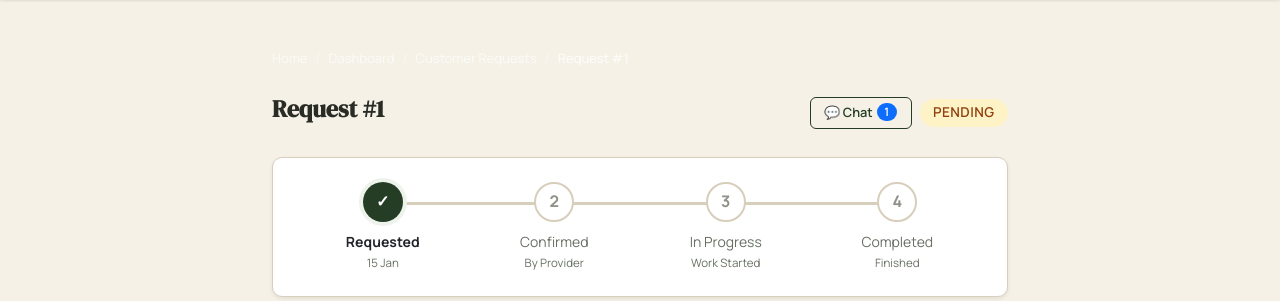
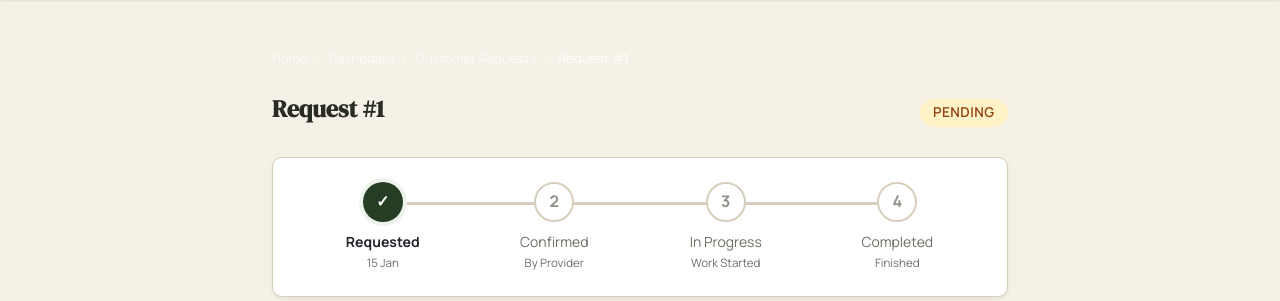
Before and after one commit to rohansheikwal/NearNest, a Django app: page /bookings/request/1/detail/ in a window 1280 px wide. Shown: the part 74-375 px from the top of the page. Run offline with Django 5.2, Linux system fonts and the light colour scheme; a user stored in the database is signed in; tables that the repository leaves empty hold one stand-in row (values such as "Sample post"); grey boxes marked "Sample" are stand-in pictures; data that the repository does not hold is empty.

Commit message:
Remove top header chat button; keep floating bottom-right chat button

```diff
--- a/templates/bookings/request_detail.html
+++ b/templates/bookings/request_detail.html
@@ -20,18 +20,9 @@
 
       <div class="d-flex align-items-center justify-content-between mb-4 flex-wrap gap-3">
         <h1 style="font-size:1.5rem;">Request #{{ service_request.pk }}</h1>
-        <div class="d-flex align-items-center gap-2">
-          <button type="button" class="btn btn-outline-primary btn-sm d-inline-flex align-items-center gap-1"
-                  data-bs-toggle="offcanvas" data-bs-target="#bookingChatDrawer">
-            <span>💬 Chat</span>
-            {% if booking_messages %}
-            <span class="badge bg-primary text-white rounded-pill">{{ booking_messages|length }}</span>
-            {% endif %}
-          </button>
-          <span class="badge {{ service_request.get_status_badge_class }}" style="font-size:0.85rem;padding:0.5em 1em;">
-            {{ service_request.get_status_display }}
-          </span>
-        </div>
+        <span class="badge {{ service_request.get_status_badge_class }}" style="font-size:0.85rem;padding:0.5em 1em;">
+          {{ service_request.get_status_display }}
+        </span>
       </div>
 
       <!-- ================= Visual Booking Stepper ================= -->
```
